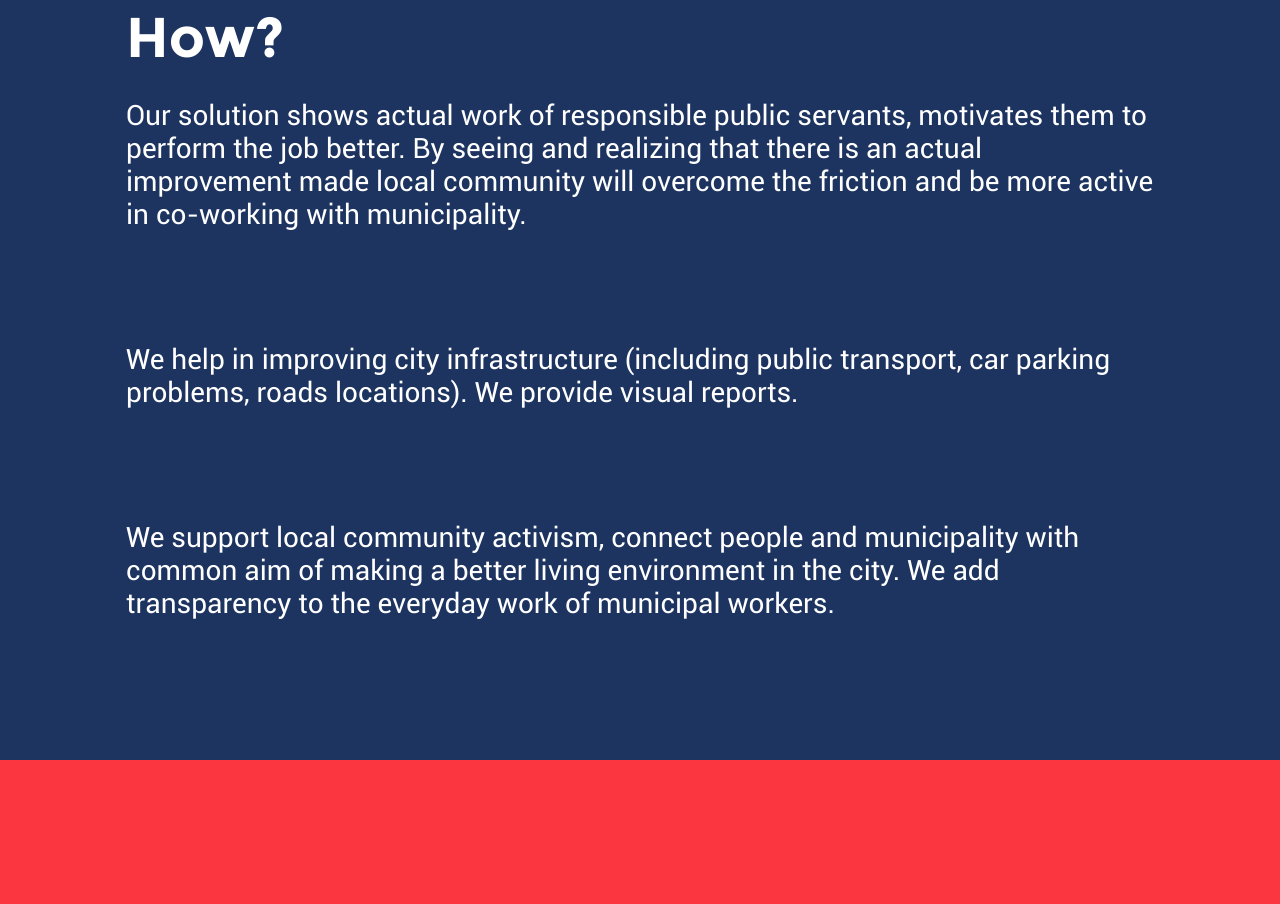
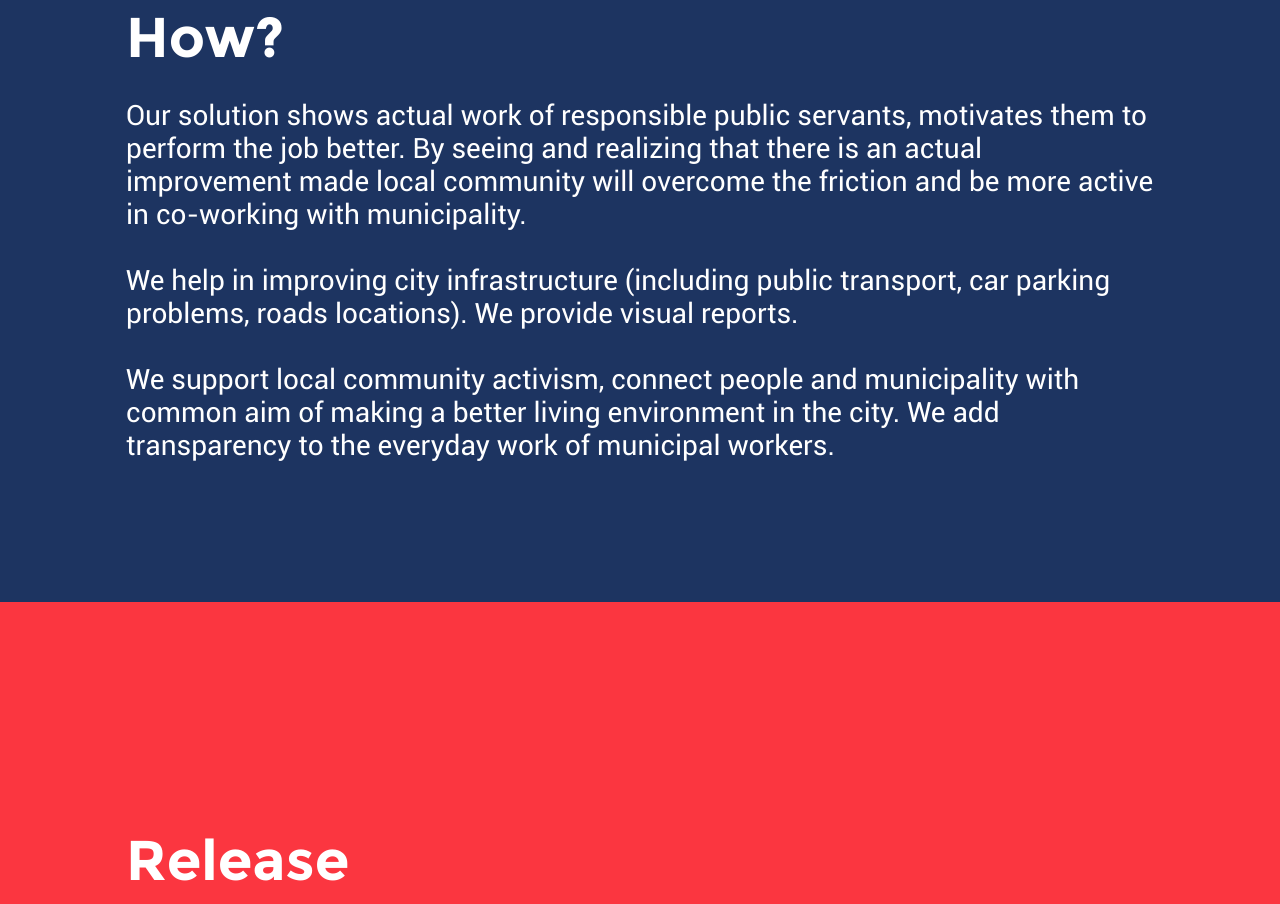
Before and after one commit to ildarkamaev/CityCom, a plain HTML site: page index.html in a window 1280 px wide. Shown: the part 1598-2502 px from the top of the page. Drawn offline with Linux system fonts and the light colour scheme.

Commit message:
teksti kujundus

```diff
--- a/index.html
+++ b/index.html
@@ -44,13 +44,11 @@
             <h3>How?</h3>
                 <p>
                     Our solution shows actual work of responsible public servants, motivates them to  perform the job better. By seeing and realizing that there is an actual improvement made local community will overcome the friction and be more active in co-working with municipality.
-                </p>
-
-                <p>
+                    <br>
+                    <br>
                     We help in improving city infrastructure (including public transport, car parking problems, roads locations). We provide visual reports.
-                </p>
-
-                <p>
+                    <br>
+                    <br>
                     We support local community activism, connect people and municipality with common aim of making a better living environment in the city. We add transparency to the everyday work of municipal workers.
                 </p>
         </div>
```
